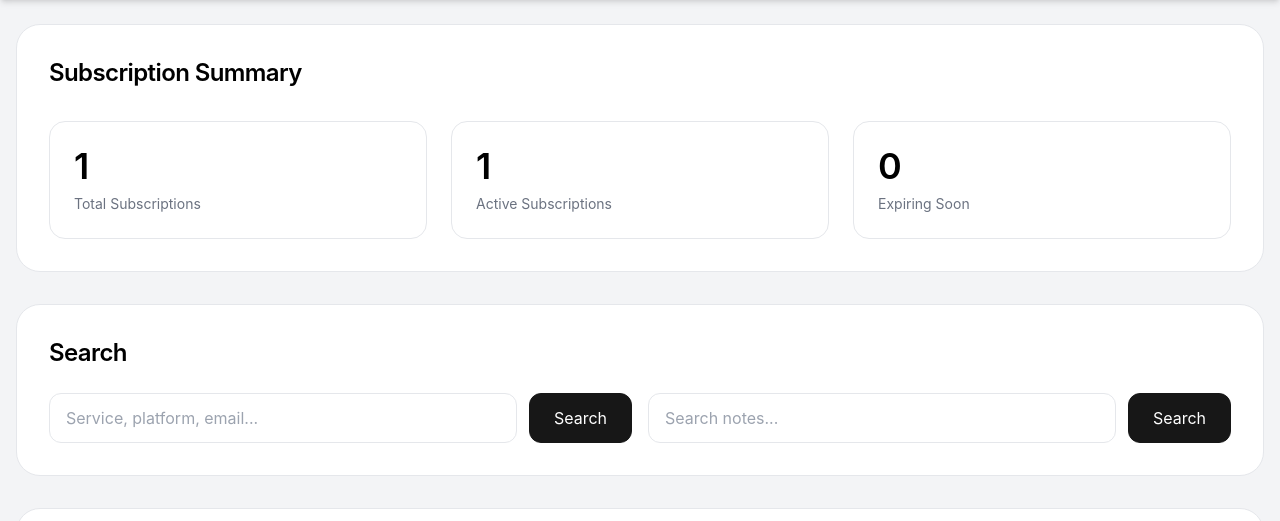
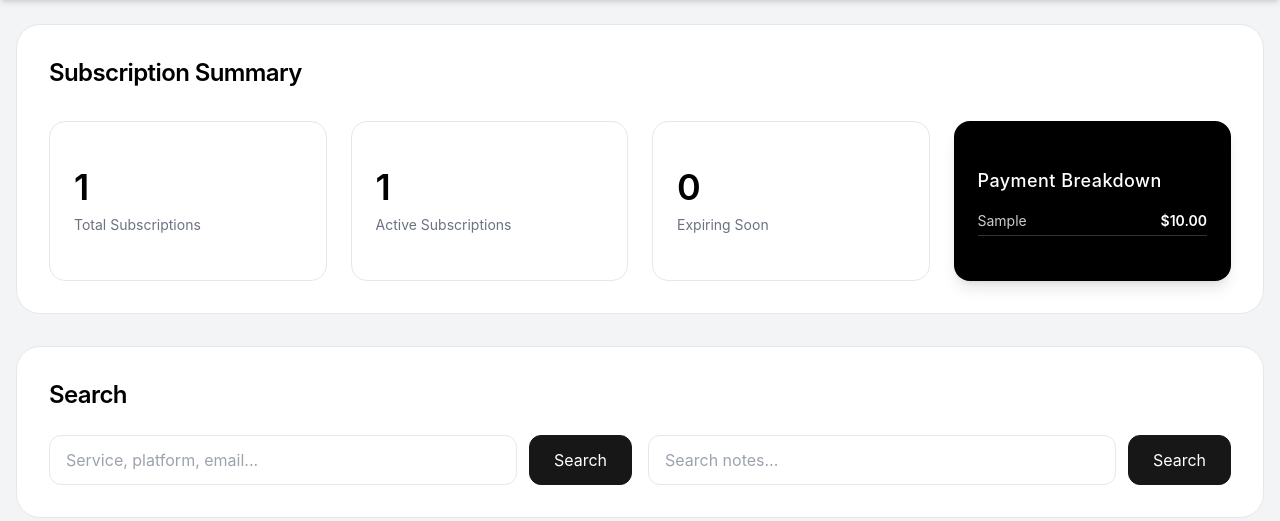
Before and after one commit to kyoonx/5_SubFlo, a Django app: page /dashboard/ in a window 1280 px wide. Shown: the part 68-589 px from the top of the page. Run offline with Django 5.2, Linux system fonts and the light colour scheme; a user stored in the database is signed in; tables that the repository leaves empty hold one stand-in row (values such as "Sample post"); some libraries are stand-ins or nearby versions; some web fonts are replaced.

Commit message:
Add another summary (total cost per each payment type)

```diff
--- a/dashboard/views.py
+++ b/dashboard/views.py
@@ -5,7 +5,7 @@ from django.template import loader
 from django.shortcuts import render, get_object_or_404
 from django.views.generic import ListView
 from subscriptions.models import Subscription, EmailMessage
-from django.db.models import Q
+from django.db.models import Q, Sum
 
 
 class SubscriptionList(ListView):
@@ -31,6 +31,7 @@ class SubscriptionList(ListView):
         ctx["text"] = self.request.POST.get("text", "").strip()
 
         ctx["total_subscriptions"] = Subscription.objects.count()
+        ctx["total_trial_subscriptions"] = Subscription.objects.filter(is_trial=True).count()
         ctx["total_active_subscriptions"] = Subscription.objects.filter(already_canceled=False).count()
 
         today = timezone.now().date()
@@ -43,6 +44,13 @@ class SubscriptionList(ListView):
                 end_date__gte=today,
                 end_date__lte=soon,
             ).count()
+        )
+
+        # Credit/Debit card, PayPal, etc.
+        ctx["total_cost_per_payment_method"] = (
+            Subscription.objects.
+            values("payment_method")
+            .annotate(total_cost=Sum("price"))
         )
 
 
--- a/templates/dashboard/subscription_list.html
+++ b/templates/dashboard/subscription_list.html
@@ -11,10 +11,13 @@ Subscription List
         Subscription Summary
     </h3>
 
-    <div class="grid grid-cols-1 md:grid-cols-3 gap-6">
+    <div class="grid grid-cols-1 md:grid-cols-4 gap-6">
 
+        <!-- Total Subscriptions -->
         <div class="border border-gray-200 rounded-2xl p-6
-                  hover:bg-gray-50 transition duration-200">
+                    hover:bg-gray-50 transition duration-200
+                    flex flex-col justify-center h-40">
+
             <div class="text-4xl font-semibold text-black">
                 {{ total_subscriptions }}
             </div>
@@ -23,8 +26,11 @@ Subscription List
             </div>
         </div>
 
+        <!-- Active Subscriptions -->
         <div class="border border-gray-200 rounded-2xl p-6
-                  hover:bg-gray-50 transition duration-200">
+                    hover:bg-gray-50 transition duration-200
+                    flex flex-col justify-center h-40">
+
             <div class="text-4xl font-semibold text-black">
                 {{ total_active_subscriptions }}
             </div>
@@ -33,14 +39,45 @@ Subscription List
             </div>
         </div>
 
+        <!-- Expiring Soon -->
         <div class="border border-gray-200 rounded-2xl p-6
-                  hover:bg-gray-50 transition duration-200">
+                    hover:bg-gray-50 transition duration-200
+                    flex flex-col justify-center h-40">
+
             <div class="text-4xl font-semibold text-black">
                 {{ total_soon_to_expire_subscriptions }}
             </div>
             <div class="text-sm text-gray-500 mt-2">
                 Expiring Soon
             </div>
+        </div>
+
+        <!-- Total Cost Per Payment Method (Premium Style) -->
+        <div class="bg-black text-white rounded-2xl p-6
+                    transition duration-200 hover:scale-[1.02]
+                    flex flex-col justify-center h-40 shadow-lg">
+
+            <div class="text-lg font-medium mb-4 tracking-wide">
+                Payment Breakdown
+            </div>
+
+            <div class="space-y-1 text-sm">
+                {% for item in total_cost_per_payment_method %}
+                    <div class="flex justify-between border-b border-white/20 pb-1">
+                        <span class="opacity-80">
+                            {{ item.payment_method }}
+                        </span>
+                        <span class="font-semibold">
+                            ${{ item.total_cost|floatformat:2 }}
+                        </span>
+                    </div>
+                {% empty %}
+                    <div class="text-white/60">
+                        No payment data
+                    </div>
+                {% endfor %}
+            </div>
+
         </div>
 
     </div>
```
